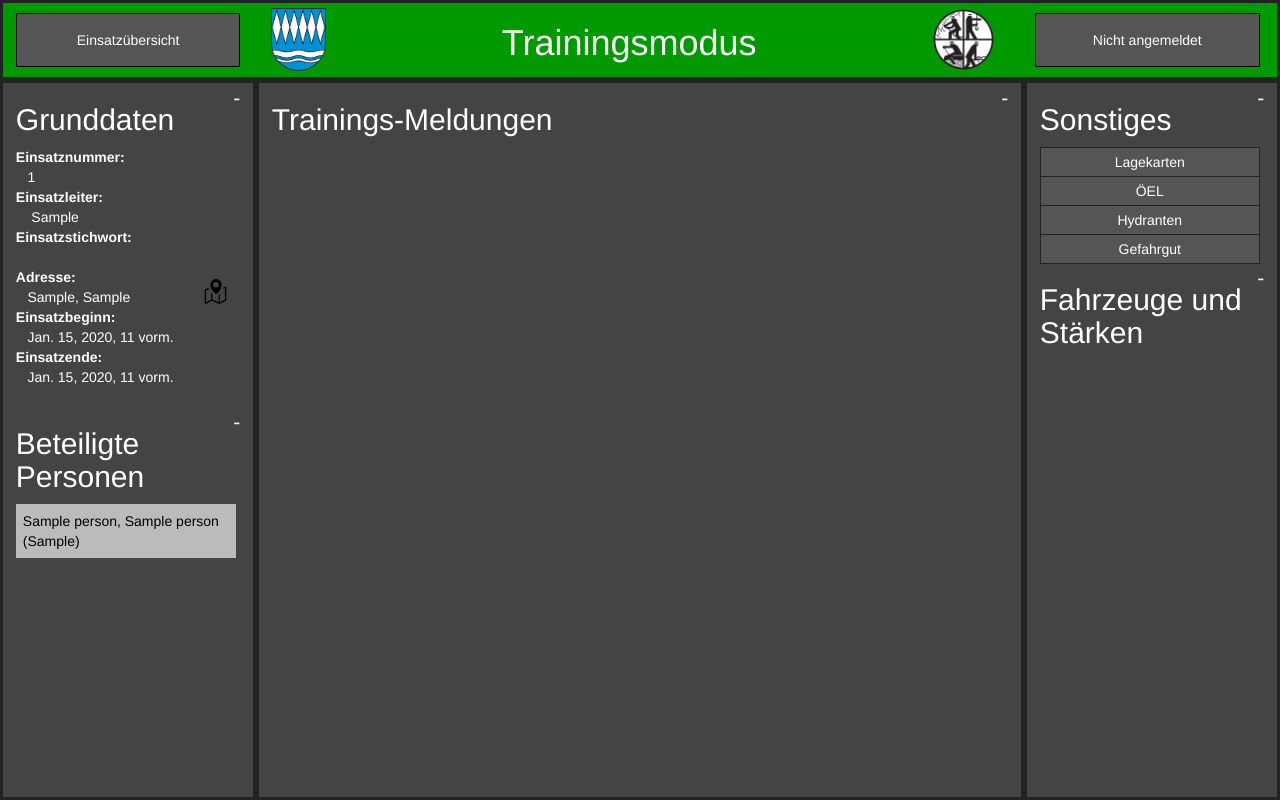
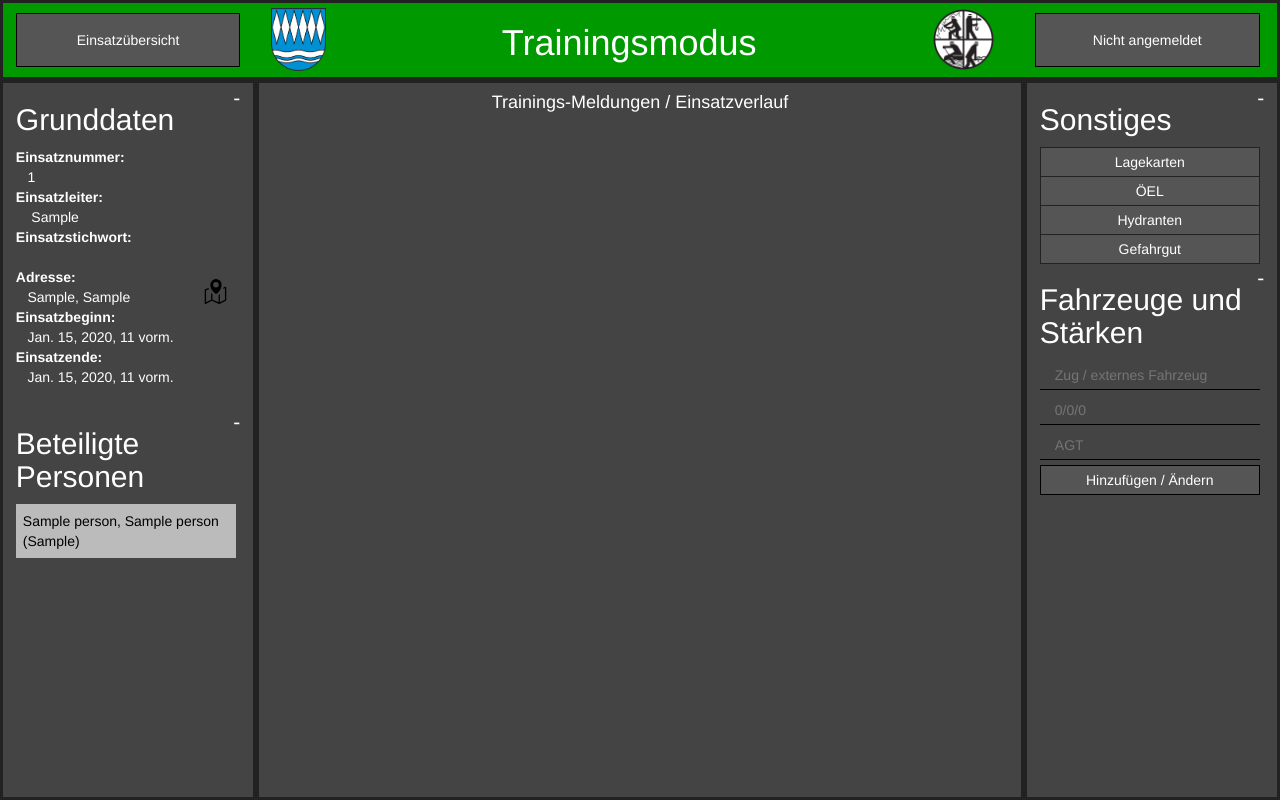
Before and after one commit to its-Marvin/Einsatzdoku, a Django app: page /doku/1 in a window 1280 px wide. Run offline with Django 3.2, Linux system fonts and the light colour scheme; tables that the repository leaves empty hold one stand-in row (values such as "Sample post"); some libraries are stand-ins or nearby versions.

Commit message:
can now add extra zug for easier overview

```diff
--- a/doku/models.py
+++ b/doku/models.py
@@ -70,6 +70,19 @@ class Zug(models.Model):
 
     def __str__(self):
         return str(self.Name)
+
+
+class ZugExtra(models.Model):
+    Zugfuehrer = models.IntegerField(validators=[MinValueValidator(0)])
+    Gruppenfuehrer = models.IntegerField(validators=[MinValueValidator(0)])
+    Mannschaft = models.IntegerField(validators=[MinValueValidator(0)])
+    Atemschutz = models.IntegerField(validators=[MinValueValidator(0)])
+    Name = models.CharField(max_length=50, null=False, blank=False)
+    Einsatz = models.ForeignKey('Einsatz', on_delete=models.PROTECT, editable=False)
+
+    def __str__(self):
+        return str(self.Name) + " - Stärke: " + str(self.Zugfuehrer) + "/" + str(
+            self.Gruppenfuehrer) + "/" + str(self.Mannschaft) + " (" + str(self.Atemschutz) + " AGT)"
 
 
 class Ort(models.Model):
--- a/doku/templates/doku/mitte.html
+++ b/doku/templates/doku/mitte.html
@@ -1,8 +1,7 @@
 <!-- Abschnitt Meldungen -->
 <div class="Modul mittleresModul">
-	<h2>{% if einsatz.Training %}Trainings-{% endif %}Meldungen</h2>
-	<div class="minimize-button active">-</div>
-	<div class="minimize-this" style="display:block;">
+	<center><h4>{% if einsatz.Training %}Trainings-{% endif %}Meldungen / Einsatzverlauf</h4></center>
+	<div style="display:block;">
 		<div class="spacer"></div>
 		{% if autor and not einsatz.Ende %}
 			<div class="Formular">
--- a/doku/templates/doku/rechts.html
+++ b/doku/templates/doku/rechts.html
@@ -6,11 +6,19 @@
         <div class="spacer"></div>
         <div class="Toolbox">
             {% if einstellungen.Lagekarten %}
-                <a target="_blank" href="{% url 'doku:lagekarte' einsatz.Nummer %}"><button>Lagekarten</button></a>
+                <a target="_blank" href="{% url 'doku:lagekarte' einsatz.Nummer %}">
+                    <button>Lagekarten</button>
+                </a>
             {% endif %}
-                <a href="{% url 'doku:oel' einsatz.Nummer %}"><button>ÖEL</button></a>
-                <a target="_blank" href="{{ einstellungen.Hydranten }}"><button>Hydranten</button></a>
-                <a target="_blank" href="https://www.dgg.bam.de/quickinfo/de/"><button>Gefahrgut</button></a>
+            <a href="{% url 'doku:oel' einsatz.Nummer %}">
+                <button>ÖEL</button>
+            </a>
+            <a target="_blank" href="{{ einstellungen.Hydranten }}">
+                <button>Hydranten</button>
+            </a>
+            <a target="_blank" href="https://www.dgg.bam.de/quickinfo/de/">
+                <button>Gefahrgut</button>
+            </a>
             <!--<a target="_blank" href=""><button>FeuerOn Infos</button></a>-->
         </div>
     </div>
@@ -44,21 +52,33 @@
                 <ul id="Fahrzeugliste">
                     {% for Fahrzeug in eingesetzte_Fahrzeuge %}
                         <li class="Fahrzeug" style="background-color: {{ Fahrzeug.Name.Zug.Farbe }};"
-                        data-toggle="tooltip" title="{{Fahrzeug.Name.Typ}} - {{ Fahrzeug.Name.Ort }}"
+                            data-toggle="tooltip" title="{{ Fahrzeug.Name.Typ }} - {{ Fahrzeug.Name.Ort }}"
                             data-placement="bottom">
                             {{ Fahrzeug }}
                         </li>
                     {% endfor %}
                 </ul>
             {% endif %}
+            <form name="neuer_Zug"
+                  action="{% url 'doku:neuerZug' einsatz.Nummer %}"
+                  method="post"
+                  autocomplete="off">
+                {% csrf_token %}
+                <input hidden class="do-not-show" autocomplete="false">
+                <input name="Name" placeholder="Zug / externes Fahrzeug" maxlength="50" required/>
+                <input name="Besatzung" placeholder="0/0/0" required/>
+                <input name="Atemschutz" placeholder="AGT" type="number" size="5" min="0">
+                <input type="submit" value="Hinzufügen / Ändern">
+            </form>
             <script>
                 $.get({
                     method: "GET",
                     url: "{% url 'doku:summePersonal' einsatz.Nummer %}",
-                    success: function(data) {
+                    success: function (data) {
                         var jsonResponse = JSON.parse(data);
                         for (var zug in jsonResponse) {
                             var ausgabe = "<li class='SummePersonal Wichtig'>";
+                            var agt = "<li class='SummePersonal Wichtig'>";
                             if (zug != 'Gesamt') {
                                 ausgabe += zug;
                                 ausgabe += ": <div>";
@@ -74,8 +94,12 @@
                                 let sum = jsonResponse[zug].zugfuehrer;
                                 sum += jsonResponse[zug].gruppenfuehrer;
                                 sum += jsonResponse[zug].mannschaft;
-                                ausgabe += "<center class='do-not-print'>Insgesamt " + sum.toString()  + " Einsatzkräfte</center>"
-                                ausgabe += "<span class='do-not-show'>Insgesamt " + sum.toString()  + " Einsatzkräfte</span>"
+                                let sum_agt = jsonResponse[zug].atemschutz;
+                                ausgabe += "<center class='do-not-print'>Insgesamt " + sum.toString() + " Einsatzkräfte</center>"
+                                ausgabe += "<span class='do-not-show'>Insgesamt " + sum.toString() + " Einsatzkräfte</span>"
+                                agt += "<center class='do-not-print'>davon " + sum_agt.toString() + " AGT</center>"
+                                agt += "</li>";
+                                $("#Fahrzeugliste").prepend(agt);
                             }
                             ausgabe += "</li>";
                             $("#Fahrzeugliste").prepend(ausgabe);
--- a/doku/urls.py
+++ b/doku/urls.py
@@ -20,6 +20,7 @@ urlpatterns = [
     path('<int:einsatz_id>/Meldung/neu', views.neue_Meldung, name='neueMeldung'),
     path('<int:einsatz_id>/Personal', views.summe_Personal, name='summePersonal'),
     path('<int:einsatz_id>/Fahrzeug/neu', views.neues_Fahrzeug, name='neuesFahrzeug'),
+    path('<int:einsatz_id>/Zug', views.add_extra_zug, name='neuerZug'),
     path('<int:einsatz_id>/Person/neu', views.neue_Person, name='neuePerson'),
     path('<int:einsatz_id>/Einsatzende', views.einsatzende, name='einsatzende'),
     path('<int:einsatz_id>/OEL', views.oel, name='oel'),
--- a/doku/views.py
+++ b/doku/views.py
@@ -11,7 +11,7 @@ import os
 from django.utils.html import escape
 
 from .models import Einstellungen, Einsatz, Meldung, Fahrzeug, Fahrzeuge, Stichwort, Ort, Person, Lagekarte, Zug, \
-    Einsatzstellen_Notizen
+    Einsatzstellen_Notizen, ZugExtra
 from .models import Einsatzstellen, Einheiten
 
 
@@ -71,7 +71,8 @@ def einsatz(request, einsatz_id):
         einsatz = None
     aktive_Einsaetze = Einsatz.objects.filter(Ende=None).filter(Training=einsatz.Training).order_by('-Nummer')
     alle_Meldungen = Meldung.objects.order_by('-Erstellt').filter(Einsatz=einsatz_id)
-    eingesetzte_Fahrzeuge = Fahrzeug.objects.filter(Einsatz=einsatz_id).order_by('Name__Zug', 'Name__Ort__Langname', 'Name__Funkname')
+    eingesetzte_Fahrzeuge = Fahrzeug.objects.filter(Einsatz=einsatz_id).order_by('Name__Zug', 'Name__Ort__Langname',
+                                                                                 'Name__Funkname')
     alle_Personen = Person.objects.filter(Einsatz=einsatz_id)
     alle_Fahrzeuge = Fahrzeuge.objects.filter()
     alle_Zuege = Zug.objects.filter()
@@ -229,6 +230,7 @@ def lagekarte(request, einsatz_id):
         }
         return render(request, 'doku/lagekarte.html', context)
 
+
 def get_icons():
     icons = []
     for icon in os.listdir("doku/static/doku/icons"):
@@ -342,7 +344,7 @@ def neue_Meldung(request, einsatz_id):
             wichtig = False
         else:
             wichtig = True
-        #Neue Meldung anlegen
+        # Neue Meldung anlegen
         m = Meldung(Inhalt=inhalt, Wichtig=wichtig, Einsatz=einsatz, Autor=request.user, Zug=zug)
         m.save()
         return HttpResponseRedirect(reverse('doku:einsatz', args=[einsatz_id]))
@@ -352,7 +354,7 @@ def neue_Person(request, einsatz_id):
     if not request.user.is_authenticated:
         raise PermissionDenied
     einsatz = get_object_or_404(Einsatz, pk=einsatz_id)
-    #if einsatz.Ende:
+    # if einsatz.Ende:
     #    raise PermissionDenied
     try:
         nachname = request.POST['Nachname']
@@ -391,12 +393,13 @@ def neues_Fahrzeug(request, einsatz_id):
     else:
         try:
             f = Fahrzeug.objects.filter(Einsatz=einsatz).filter(Name=name)[0]
-            f.Zugfuehrer=zugfuehrer
-            f.Gruppenfuehrer=gruppenfuehrer
-            f.Mannschaft=mannschaft
-            f.Atemschutz=atemschutz
+            f.Zugfuehrer = zugfuehrer
+            f.Gruppenfuehrer = gruppenfuehrer
+            f.Mannschaft = mannschaft
+            f.Atemschutz = atemschutz
         except:
-            f = Fahrzeug(Name=name, Zugfuehrer=zugfuehrer, Gruppenfuehrer=gruppenfuehrer, Mannschaft=mannschaft, Atemschutz=atemschutz, Einsatz=einsatz, Autor=request.user)
+            f = Fahrzeug(Name=name, Zugfuehrer=zugfuehrer, Gruppenfuehrer=gruppenfuehrer, Mannschaft=mannschaft,
+                         Atemschutz=atemschutz, Einsatz=einsatz, Autor=request.user)
         f.save()
         return HttpResponseRedirect(reverse('doku:einsatz', args=[einsatz_id]))
 
@@ -419,12 +422,14 @@ def einsatzende(request, einsatz_id):
 def meldung(request, einsatz_id):
     einsatz = get_object_or_404(Einsatz, pk=einsatz_id)
     lastID = request.GET.get('lastID', 0)
-    neueMeldungen = serializers.serialize("json", Meldung.objects.select_related().filter(Einsatz=einsatz).filter(pk__gt=lastID))
+    neueMeldungen = serializers.serialize("json", Meldung.objects.select_related().filter(Einsatz=einsatz).filter(
+        pk__gt=lastID))
     return JsonResponse(neueMeldungen, safe=False)
 
 
 def summe_Personal(request, einsatz_id):
     zuege = Zug.objects.all()
+    extra_zuege = ZugExtra.objects.filter(Einsatz=einsatz_id)
     summe = {}
     zf = 0
     gf = 0
@@ -432,10 +437,10 @@ def summe_Personal(request, einsatz_id):
     agt = 0
     for zug in zuege:
         summe[zug.Name] = {
-        'zugfuehrer': 0,
-        'gruppenfuehrer': 0,
-        'mannschaft': 0,
-        'atemschutz': 0
+            'zugfuehrer': 0,
+            'gruppenfuehrer': 0,
+            'mannschaft': 0,
+            'atemschutz': 0
         }
         try:
             for fahrzeug in Fahrzeug.objects.filter(Einsatz=einsatz_id).filter(Name__Zug__Name__contains=zug.Name):
@@ -449,6 +454,17 @@ def summe_Personal(request, einsatz_id):
                 agt += fahrzeug.Atemschutz
         except FileExistsError:
             summe.pop(zug.Name)
+    for zug in extra_zuege:
+        summe[zug.Name] = {
+            'zugfuehrer': zug.Zugfuehrer,
+            'gruppenfuehrer': zug.Gruppenfuehrer,
+            'mannschaft': zug.Mannschaft,
+            'atemschutz': zug.Atemschutz
+        }
+        zf += zug.Zugfuehrer
+        gf += zug.Gruppenfuehrer
+        ms += zug.Mannschaft
+        agt += zug.Atemschutz
     summe['Gesamt'] = {
         'zugfuehrer': zf,
         'gruppenfuehrer': gf,
@@ -456,6 +472,37 @@ def summe_Personal(request, einsatz_id):
         'atemschutz': agt
     }
     return JsonResponse(json.dumps(summe), safe=False)
+
+
+def add_extra_zug(request, einsatz_id):
+    if not request.user.is_authenticated:
+        raise PermissionDenied
+    einsatz = get_object_or_404(Einsatz, pk=einsatz_id)
+    if einsatz.Ende:
+        raise PermissionDenied
+    try:
+        name = request.POST['Name']
+        besatzung = request.POST['Besatzung']
+        zugfuehrer = int(besatzung.split("/")[0])
+        gruppenfuehrer = int(besatzung.split("/")[1])
+        mannschaft = int(besatzung.split("/")[2])
+        atemschutz = request.POST.get('Atemschutz', 0)
+        if atemschutz == "":
+            atemschutz = 0
+    except:
+        return HttpResponse("<h1>Fehler bei der Verarbeitung</h1>")
+    else:
+        try:
+            z = ZugExtra.objects.filter(Einsatz=einsatz).filter(Name=name)[0]
+            z.Zugfuehrer = zugfuehrer
+            z.Gruppenfuehrer = gruppenfuehrer
+            z.Mannschaft = mannschaft
+            z.Atemschutz = atemschutz
+        except:
+            z = ZugExtra(Name=name, Zugfuehrer=zugfuehrer, Gruppenfuehrer=gruppenfuehrer, Mannschaft=mannschaft,
+                         Atemschutz=atemschutz, Einsatz=einsatz)
+        z.save()
+        return HttpResponseRedirect(reverse('doku:einsatz', args=[einsatz_id]))
 
 
 def get_ort(request, ort_id):
```
Lines whose indentation alone changed are shown as unchanged.
